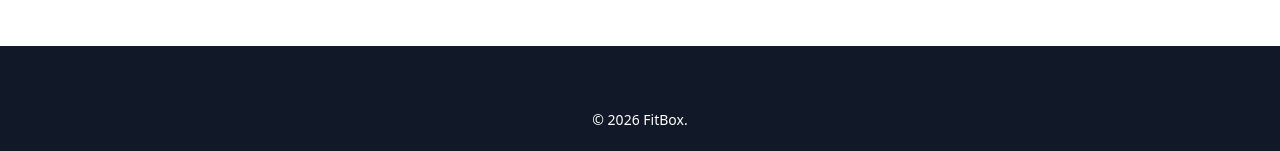
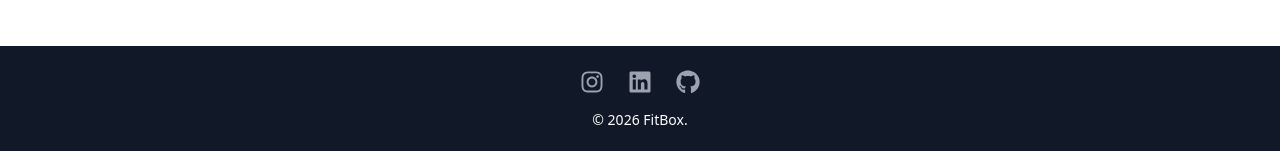
Before and after one commit to umutekinkrsln/fitbox-landing-page, a React (Vite) app: page / in a window 1280 px wide. Shown: the part 2466-2617 px from the top of the page. Built offline with nearby package versions, Linux system fonts and the light colour scheme.

Commit message:
feat: add Instagram, LinkedIn and GitHub icons with hover animations to Footer

```diff
--- a/src/components/Footer.tsx
+++ b/src/components/Footer.tsx
@@ -1,18 +1,33 @@
 import React from "react";
+import { FaInstagram, FaLinkedin, FaGithub } from "react-icons/fa";
 
 const Footer: React.FC = () => {
   return (
     <footer className="bg-gray-900 text-white py-6 text-center relative">
       <div className="flex justify-center space-x-6 mb-4">
-        <a href="#" className="text-gray-400 hover:text-blue-500 transition-colors duration-300">
-          <svg className="h-6 w-6 hover:animate-bounce" fill="currentColor" viewBox="0 0 24 24">
-            <path d="M..." />
-          </svg>
+        <a
+          href="https://instagram.com/umuttkrslnn"
+          target="_blank"
+          rel="noopener noreferrer"
+          className="text-gray-400 hover:text-pink-500 transition-colors duration-300"
+        >
+          <FaInstagram className="h-6 w-6 hover:animate-bounce" />
         </a>
-        <a href="#" className="text-gray-400 hover:text-blue-500 transition-colors duration-300">
-          <svg className="h-6 w-6 hover:animate-bounce" fill="currentColor" viewBox="0 0 24 24">
-            <path d="M..." />
-          </svg>
+        <a
+          href="https://www.linkedin.com/in/umut-ekin-karaslan-8a59bb2b4/"
+          target="_blank"
+          rel="noopener noreferrer"
+          className="text-gray-400 hover:text-blue-500 transition-colors duration-300"
+        >
+          <FaLinkedin className="h-6 w-6 hover:animate-bounce" />
+        </a>
+        <a
+          href="https://github.com/umutekinkrsln"
+          target="_blank"
+          rel="noopener noreferrer"
+          className="text-gray-400 hover:text-gray-200 transition-colors duration-300"
+        >
+          <FaGithub className="h-6 w-6 hover:animate-bounce" />
         </a>
       </div>
       <p className="text-sm">
```
